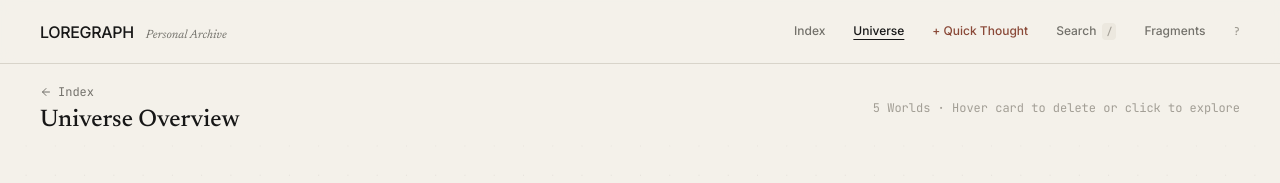
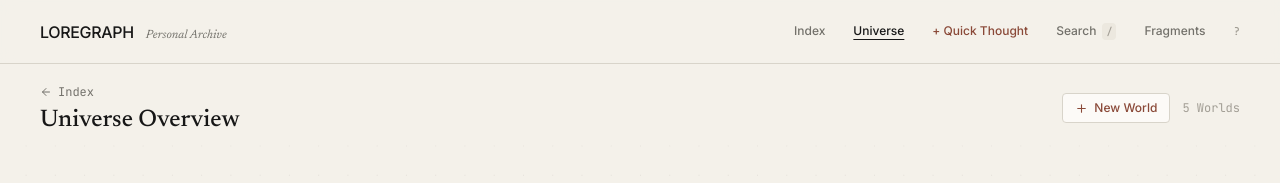
Before and after one commit to Adhiraj2601/loregraph, a Next.js app: page /universe in a window 1280 px wide. Shown: the top 183 px of the page. Built offline with nearby package versions, Linux system fonts and the light colour scheme.

Commit message:
feat: add empty state with Create First World and Restore Sample Worlds buttons on Universe and Index pages

```diff
--- a/app/page.tsx
+++ b/app/page.tsx
@@ -14,7 +14,7 @@ import { NODE_TYPE_CONFIG } from '@/lib/nodeTypes';
 
 function HomePageContent() {
   const router = useRouter();
-  const { ideas, inbox, deleteIdea } = useLoreGraph();
+  const { ideas, inbox, deleteIdea, restoreDemoData } = useLoreGraph();
   const [createOpen, setCreateOpen] = useState(false);
 
   // Aggregate characters, magic, lore across all worlds for the index
@@ -159,17 +159,26 @@ function HomePageContent() {
 
             <div className="divide-y" style={{ borderColor: 'var(--border-light)' }}>
               {ideas.length === 0 ? (
-                <div className="py-8 text-center">
-                  <p className="font-serif italic text-base" style={{ color: 'var(--text-secondary)' }}>
+                <div className="py-12 text-center">
+                  <p className="font-serif italic text-lg mb-4" style={{ color: 'var(--text-secondary)' }}>
                     Your archive has no worlds yet.
                   </p>
-                  <button
-                    onClick={() => setCreateOpen(true)}
-                    className="mt-3 text-xs font-medium underline"
-                    style={{ color: 'var(--accent-rust)' }}
-                  >
-                    Create the first world →
-                  </button>
+                  <div className="flex flex-col sm:flex-row items-center justify-center gap-3">
+                    <button
+                      onClick={() => setCreateOpen(true)}
+                      className="px-4 py-2 rounded text-xs font-medium"
+                      style={{ background: 'var(--accent-rust)', color: '#FCFAF7' }}
+                    >
+                      + Create First World
+                    </button>
+                    <button
+                      onClick={restoreDemoData}
+                      className="px-3.5 py-2 rounded text-xs font-mono transition-colors hover:bg-[#ECE8DF]"
+                      style={{ border: '1px solid var(--border)', color: 'var(--text-secondary)', background: 'var(--surface)' }}
+                    >
+                      Restore Sample Worlds
+                    </button>
+                  </div>
                 </div>
               ) : (
                 ideas.map(idea => {
--- a/app/universe/page.tsx
+++ b/app/universe/page.tsx
@@ -1,6 +1,6 @@
 'use client';
 
-import React, { useCallback, useEffect } from 'react';
+import React, { useCallback, useEffect, useState } from 'react';
 import {
   ReactFlow,
   ReactFlowProvider,
@@ -15,9 +15,10 @@ import {
 import '@xyflow/react/dist/style.css';
 import Link from 'next/link';
 import { useRouter } from 'next/navigation';
-import { ArrowLeft, Trash2 } from 'lucide-react';
+import { ArrowLeft, Trash2, Plus, RefreshCw } from 'lucide-react';
 import { LoreGraphProvider, useLoreGraph } from '@/lib/context';
 import { Navigation } from '@/components/ui/Navigation';
+import { CreateIdeaModal } from '@/components/modals/CreateIdeaModal';
 import { nodeRepo } from '@/lib/storage/repository';
 
 function UniverseNode({ data }: { data: Record<string, unknown> }) {
@@ -76,11 +77,12 @@ function UniverseNode({ data }: { data: Record<string, unknown> }) {
 const universeNodeTypes = { universeNode: UniverseNode };
 
 function UniverseContent() {
-  const { ideas, deleteIdea } = useLoreGraph();
+  const { ideas, deleteIdea, restoreDemoData } = useLoreGraph();
   const router = useRouter();
   const { fitView } = useReactFlow();
   const [nodes, setNodes, onNodesChange] = useNodesState<Node>([]);
   const [edges, setEdges, onEdgesChange] = useEdgesState<Edge>([]);
+  const [createOpen, setCreateOpen] = useState(false);
 
   const handleDeleteWorld = useCallback((id: string, title: string) => {
     if (window.confirm(`Are you sure you want to delete "${title}" and all its ideas?`)) {
@@ -137,11 +139,12 @@ function UniverseContent() {
     setNodes(flowNodes);
     setEdges(flowEdges);
 
-    // Smooth fit view
+    if (ideas.length > 0) {
       const timer = setTimeout(() => {
         fitView({ padding: 0.25, duration: 400 });
       }, 100);
       return () => clearTimeout(timer);
+    }
   }, [ideas, handleDeleteWorld, setNodes, setEdges, fitView]);
 
   const handleNodeClick = useCallback((_: React.MouseEvent, node: Node) => {
@@ -181,14 +184,65 @@ function UniverseContent() {
             </h1>
           </div>
 
+          <div className="pointer-events-auto flex items-center gap-3">
+            <button
+              onClick={() => setCreateOpen(true)}
+              className="px-3 py-1.5 rounded text-xs font-medium transition-all hover:bg-[#ECE8DF] flex items-center gap-1.5"
+              style={{
+                background: 'var(--surface)',
+                border: '1px solid var(--border)',
+                color: 'var(--accent-rust)',
+              }}
+            >
+              <Plus size={13} />
+              <span>New World</span>
+            </button>
+
+            {ideas.length > 0 && (
               <span
-            className="pointer-events-auto text-xs font-mono hidden sm:inline"
+                className="text-xs font-mono hidden md:inline"
                 style={{ color: 'var(--text-tertiary)' }}
               >
-            {ideas.length} Worlds · Hover card to delete or click to explore
+                {ideas.length} Worlds
               </span>
+            )}
+          </div>
         </div>
 
+        {ideas.length === 0 ? (
+          /* Empty Universe State */
+          <div className="absolute inset-0 flex items-center justify-center p-6">
+            <div className="text-center max-w-sm">
+              <div className="w-12 h-12 rounded-full border border-[var(--border)] flex items-center justify-center mx-auto mb-4 bg-[var(--surface)] text-[var(--accent-rust)] text-lg">
+                ✻
+              </div>
+              <h2 className="font-serif text-2xl sm:text-3xl font-medium mb-2" style={{ color: 'var(--text-primary)' }}>
+                The universe is quiet.
+              </h2>
+              <p className="font-serif italic text-sm mb-6 leading-relaxed" style={{ color: 'var(--text-secondary)' }}>
+                No worlds exist in this archive yet. Begin by charting your first world, or restore the sample archive.
+              </p>
+              <div className="flex flex-col sm:flex-row items-center justify-center gap-2.5">
+                <button
+                  onClick={() => setCreateOpen(true)}
+                  className="w-full sm:w-auto px-4 py-2 rounded text-xs font-medium transition-all flex items-center justify-center gap-1.5"
+                  style={{ background: 'var(--accent-rust)', color: '#FCFAF7' }}
+                >
+                  <Plus size={13} />
+                  <span>Create First World</span>
+                </button>
+                <button
+                  onClick={restoreDemoData}
+                  className="w-full sm:w-auto px-4 py-2 rounded text-xs font-mono transition-colors hover:bg-[#ECE8DF] flex items-center justify-center gap-1.5"
+                  style={{ border: '1px solid var(--border)', color: 'var(--text-secondary)', background: 'var(--surface)' }}
+                >
+                  <RefreshCw size={12} />
+                  <span>Restore Sample Worlds</span>
+                </button>
+              </div>
+            </div>
+          </div>
+        ) : (
           <div style={{ position: 'absolute', inset: 0, top: '56px' }}>
             <ReactFlow
               nodes={nodes}
@@ -205,7 +259,10 @@ function UniverseContent() {
               <Background variant={BackgroundVariant.Dots} gap={24} size={0.75} color="rgba(162, 158, 149, 0.4)" />
             </ReactFlow>
           </div>
+        )}
       </div>
+
+      {createOpen && <CreateIdeaModal onClose={() => setCreateOpen(false)} />}
     </div>
   );
 }
--- a/data/demo-data.ts
+++ b/data/demo-data.ts
@@ -402,3 +402,13 @@ export function seedDemoData() {
 
   markSeeded();
 }
+
+export function forceSeedDemoData() {
+  if (typeof window === 'undefined') return;
+  try {
+    localStorage.removeItem('loregraph:seeded');
+  } catch (e) {
+    console.error(e);
+  }
+  seedDemoData();
+}
--- a/lib/context.tsx
+++ b/lib/context.tsx
@@ -6,7 +6,7 @@ import { LoreNode, CreateNodeInput } from '@/types/node';
 import { LoreEdge, CreateEdgeInput } from '@/types/edge';
 import { InboxItem, CreateInboxItemInput } from '@/types/inbox';
 import { ideaRepo, nodeRepo, edgeRepo, inboxRepo } from '@/lib/storage/repository';
-import { seedDemoData } from '@/data/demo-data';
+import { seedDemoData, forceSeedDemoData } from '@/data/demo-data';
 
 interface LoreGraphContextValue {
   // Ideas
@@ -14,6 +14,7 @@ interface LoreGraphContextValue {
   createIdea: (input: CreateIdeaInput) => Idea;
   updateIdea: (id: string, updates: Partial<Idea>) => void;
   deleteIdea: (id: string) => void;
+  restoreDemoData: () => void;
   // Nodes
   getNodes: (ideaId: string) => LoreNode[];
   createNode: (input: CreateNodeInput) => LoreNode;
@@ -80,6 +81,12 @@ export function LoreGraphProvider({ children }: { children: React.ReactNode }) {
     refreshIdeas();
   }, [refreshIdeas]);
 
+  const restoreDemoData = useCallback(() => {
+    forceSeedDemoData();
+    refreshIdeas();
+    refreshInbox();
+  }, [refreshIdeas, refreshInbox]);
+
   // Nodes
   const getNodes = useCallback((ideaId: string) => nodeRepo.getAllByIdeaId(ideaId), []);
   const createNode = useCallback((input: CreateNodeInput): LoreNode => nodeRepo.create(input), []);
@@ -110,7 +117,7 @@ export function LoreGraphProvider({ children }: { children: React.ReactNode }) {
 
   return (
     <LoreGraphContext.Provider value={{
-      ideas, createIdea, updateIdea, deleteIdea,
+      ideas, createIdea, updateIdea, deleteIdea, restoreDemoData,
       getNodes, createNode, updateNode, deleteNode,
       getEdges, createEdge, deleteEdge,
       inbox, createInboxItem, updateInboxItem, deleteInboxItem,
```
Lines whose indentation alone changed are shown as unchanged.
